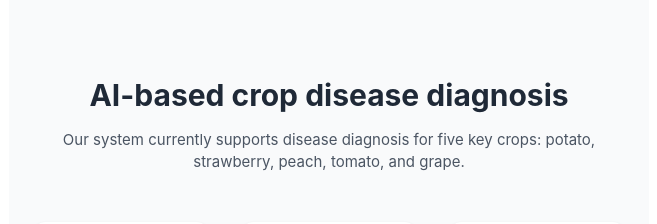
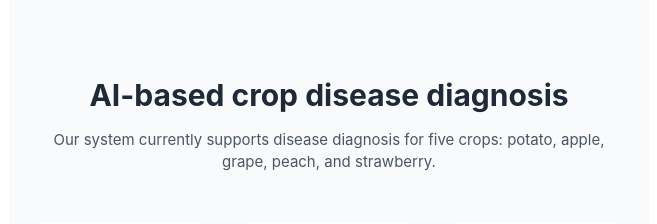
Before and after one commit to jihyoung-lee/-Plant_Disease_Detection_Web_v2, a Vue app in the folder vue/: page / in a window 1280 px wide. Shown: the part 900-1124 px from the top of the page, without its empty margins (23-680 px from the left). Built offline with nearby package versions, Linux system fonts and the light colour scheme; no server answers; what vue3-google-login would draw is missing.

Commit message:
fix supported crop list

```diff
--- a/vue/src/components/Modal.vue
+++ b/vue/src/components/Modal.vue
@@ -85,10 +85,10 @@ const previewUrl = ref(null)
 const selectedCrop = ref('')
 const cropOptions = ref([
   { label: '감자', value: 'potato' },
-  { label: '딸기', value: 'strawberry' },
-  { label: '토마토', value: 'tomato' },
+  { label: '사과', value: 'apple' },
+  { label: '포도', value: 'grape' },
   { label: '복숭아', value: 'peach' },
-  { label: '포도', value: 'grape' }
+  { label: '딸기', value: 'strawberry' }
 ])
 
 function openModal() {
--- a/vue/src/locales/en.json
+++ b/vue/src/locales/en.json
@@ -3,7 +3,7 @@
   "hero_p1": "Self-diagnosis AI powered by deep learning, available on both PC and mobile",
 
   "card_h1": "AI-based crop disease diagnosis",
-  "card_p1": "Our system currently supports disease diagnosis for five key crops: potato, strawberry, peach, tomato, and grape.",
+  "card_p1": "Our system currently supports disease diagnosis for five crops: potato, apple, grape, peach, and strawberry.",
 
   "card_1_title": "Simple and Easy Self-Diagnosis",
   "card_1_desc": "Quickly control diseases with just one photo using our AI diagnosis system.",
--- a/vue/src/locales/ko.json
+++ b/vue/src/locales/ko.json
@@ -3,7 +3,7 @@
   "hero_p1": "딥러닝을 활용한 자가 진단 AI, PC와 모바일 모두 지원",
 
   "card_h1": "작물의 병해 진단",
-  "card_p1": "현재 총 5종의 주요 과수(감자, 딸기, 복숭아, 토마토, 포도)에 대한 병해 진단을 지원합니다.",
+  "card_p1": "현재 총 5종의 지원 작물(감자, 사과, 포도, 복숭아, 딸기)에 대한 병해 진단을 지원합니다.",
 
   "card_1_title": "쉽고 간편한 자가 진단",
   "card_1_desc": "사진 한 장으로 병해를 자가 진단해 빠른 방제가 가능합니다",
```
Also changed, not shown: 2 other files (tests, documents, lock files or other folders).
